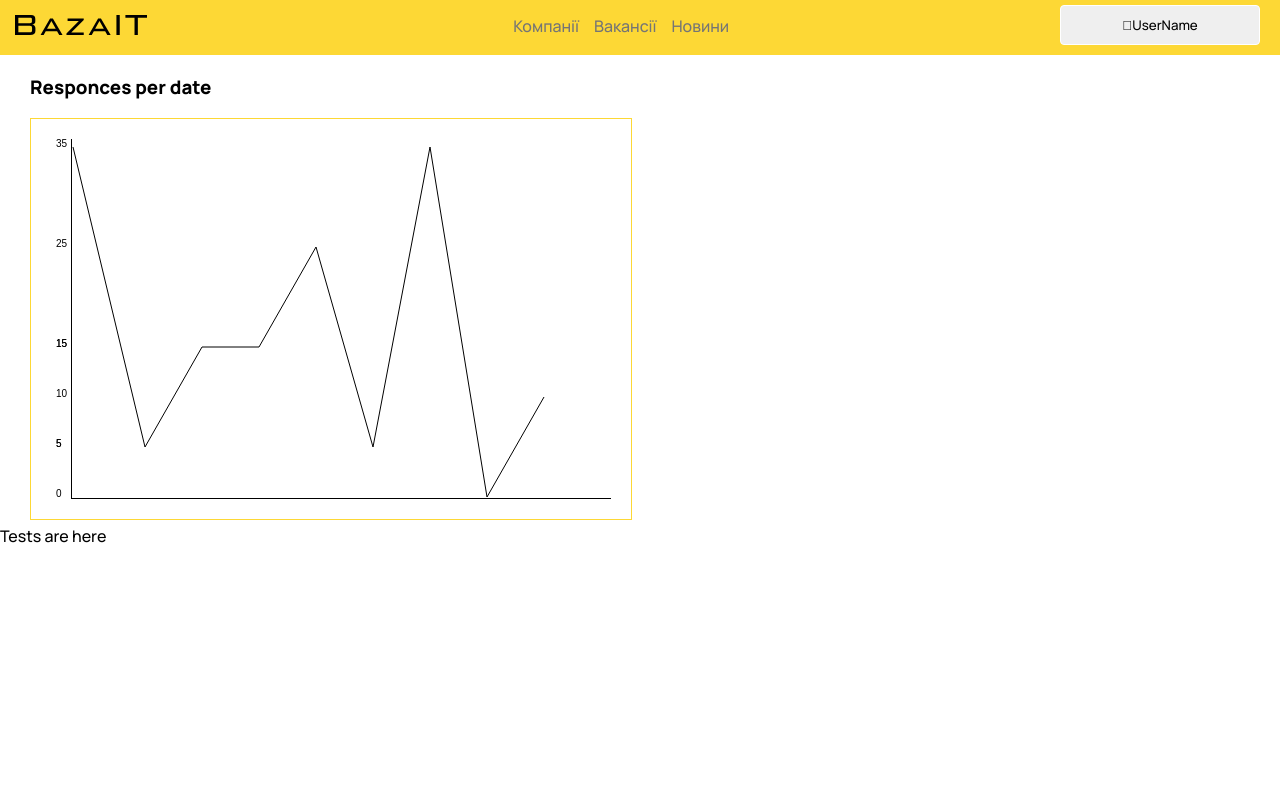
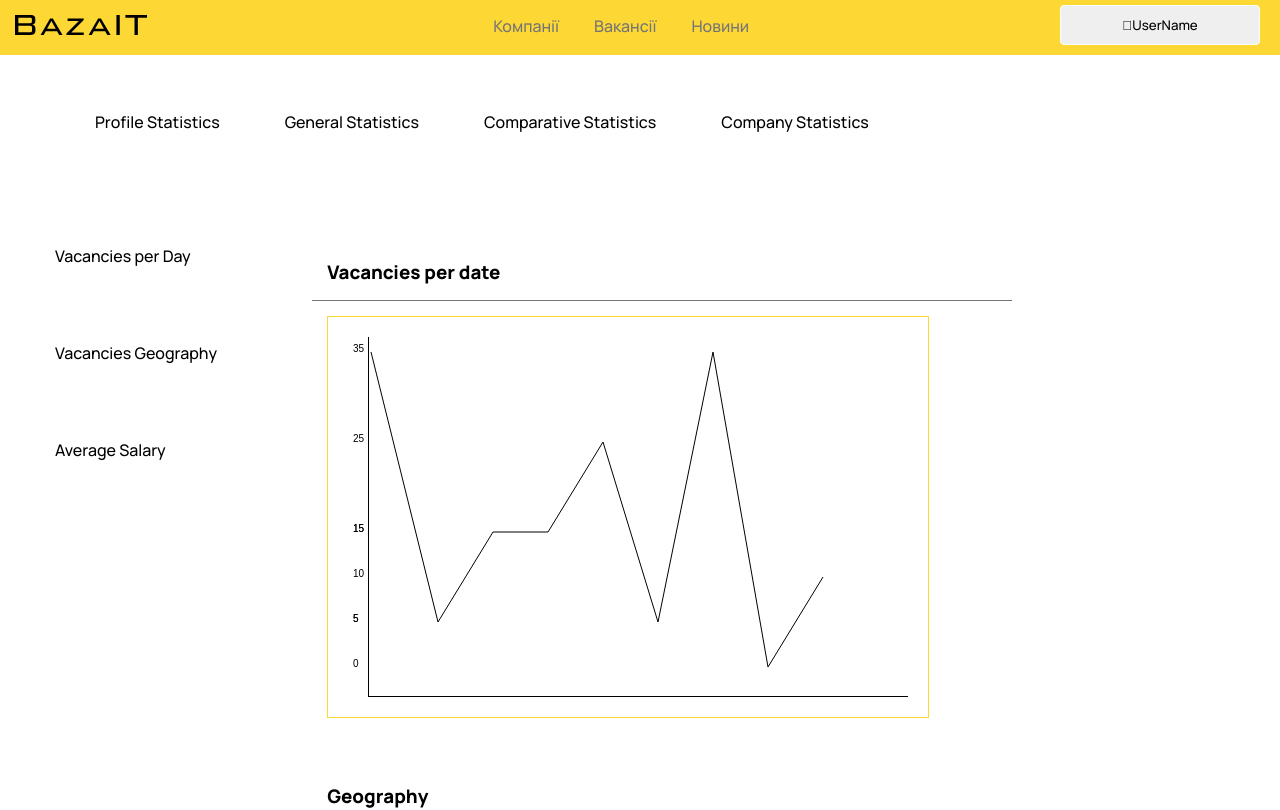
Before and after one commit to ArMANIAK/ITN_hacks2020, a React (Create React App) app: page / in a window 1280 px wide. Shown: the top 810 px of the page. Built offline with nearby package versions, Linux system fonts and the light colour scheme.

Commit message:
re-made statistics module

```diff
--- a/public/index.html
+++ b/public/index.html
@@ -2,42 +2,16 @@
 <html lang="en">
   <head>
     <meta charset="utf-8" />
-    <link rel="icon" href="%PUBLIC_URL%/favicon.ico" />
     <meta name="viewport" content="width=device-width, initial-scale=1" />
     <meta name="theme-color" content="#000000" />
     <meta
       name="description"
       content="Web site created using create-react-app"
     />
-    <link rel="apple-touch-icon" href="%PUBLIC_URL%/logo192.png" />
-    <!--
-      manifest.json provides metadata used when your web app is installed on a
-      user's mobile device or desktop. See https://developers.google.com/web/fundamentals/web-app-manifest/
-    -->
-    <link rel="manifest" href="%PUBLIC_URL%/manifest.json" />
-    <!--
-      Notice the use of %PUBLIC_URL% in the tags above.
-      It will be replaced with the URL of the `public` folder during the build.
-      Only files inside the `public` folder can be referenced from the HTML.
-
-      Unlike "/favicon.ico" or "favicon.ico", "%PUBLIC_URL%/favicon.ico" will
-      work correctly both with client-side routing and a non-root public URL.
-      Learn how to configure a non-root public URL by running `npm run build`.
-    -->
-    <title>React App</title>
+    <title>BazaIT</title>
   </head>
   <body>
     <noscript>You need to enable JavaScript to run this app.</noscript>
     <div id="root"></div>
-    <!--
-      This HTML file is a template.
-      If you open it directly in the browser, you will see an empty page.
-
-      You can add webfonts, meta tags, or analytics to this file.
-      The build step will place the bundled scripts into the <body> tag.
-
-      To begin the development, run `npm start` or `yarn start`.
-      To create a production bundle, use `npm run build` or `yarn build`.
-    -->
   </body>
 </html>
--- a/src/App.js
+++ b/src/App.js
@@ -1,23 +1,8 @@
 import React from 'react';
 import './App.css';
-import Statistics from './components/Statistics/Statistics';
-import Tester from './components/Tester/Tester';
+import Profile from './components/Profile/Profile';
 
 function App() {
-
-  // stats is a mock-up for real data which is fetched from API or DB and might be initialized within backend code
-
-  const stats = { 'Responces per date': [
-    ['2020-09-15', 35],
-    ['2020-09-18', 5],
-    ['2020-09-19', 15],
-    ['2020-09-21', 15],
-    ['2020-09-22', 25],
-    ['2020-09-23', 5],
-    ['2020-09-25', 35],
-    ['2020-10-15', 0],
-    ['2020-10-25', 10],
-  ]};
 
   return (
     <div className="App">
@@ -34,8 +19,7 @@ function App() {
           <button><span></span>UserName</button>
         </div>
       </header>
-      <Statistics stats={ stats } />
-      <Tester />
+      <Profile />
     </div>
   );
 }
--- /dev/null
+++ b/src/components/Profile/Profile.css
@@ -0,0 +1,38 @@
+nav > ul {
+    display: flex;
+    justify-content: center;
+}
+
+nav > ul li {
+    margin-right: 35px;
+}
+
+nav > ul a {
+    padding: 10px 15px;
+    text-decoration: none;
+    color: #000;
+}
+
+nav > ul a:hover {
+    background-color:#FDD835;
+    color: white;
+}
+
+nav > ul li:last-child {
+    margin-right: 0;
+}
+
+.profile-tab {
+    display: flex;
+    padding: 40px;
+}
+
+.profile-tab > nav > ul {
+    flex-direction: column;
+    justify-content: space-between;
+    padding-left: 0px;
+}
+
+.profile-tab > nav li {
+    margin-bottom: 75px;
+}
--- /dev/null
+++ b/src/components/Profile/Profile.js
@@ -0,0 +1,57 @@
+import React from 'react';
+import './Profile.css';
+import Statistics from '../Statistics/Statistics';
+import Tester from '../Tester/Tester';
+
+const Profile = () => {
+
+  // stats is a mock-up for real data which is fetched from API or DB and might be initialized within backend code
+
+  const stats = {
+        'Vacancies per date': [
+            ['2020-09-15', 35],
+            ['2020-09-18', 5],
+            ['2020-09-19', 15],
+            ['2020-09-21', 15],
+            ['2020-09-22', 25],
+            ['2020-09-23', 5],
+            ['2020-09-25', 35],
+            ['2020-10-15', 0],
+            ['2020-10-25', 10],
+        ],
+        'Geography': [
+            ['Lutsk', 10],
+            ['Dnipro', 35],
+            ['Lviv', 44],
+            ['Kyiv', 54],
+            ['Kharkiv', 30],
+            ['Chernihiv', 15],
+            ['Zaporizhzhia', 11],
+        ]};
+
+    return (
+        <div className="profile">
+            <nav className="profile-tab">
+                <ul>
+                    <li><a href="#" title="link to tab">Profile Statistics</a></li>
+                    <li className="active-tab"><a href="#" title="link to tab">General Statistics</a></li>
+                    <li><a href="#" title="link to tab">Comparative Statistics</a></li>
+                    <li><a href="#" title="link to tab">Company Statistics</a></li>
+                </ul>
+            </nav>
+            <div className="profile-tab">
+                <nav className="profile-tab-nav">
+                    <ul>
+                        <li className="active"><a href="#" title="link to API">Vacancies per Day</a></li>
+                        <li className="active"><a href="#" title="link to API">Vacancies Geography</a></li>
+                        <li className="active"><a href="#" title="link to API">Average Salary</a></li>
+                    </ul>
+                </nav>
+                <Statistics stats={stats}/>
+            </div>
+            <Tester />
+        </div>
+    )
+}
+
+export default Profile;
--- a/src/components/Statistics/Graphic.js
+++ b/src/components/Statistics/Graphic.js
@@ -2,21 +2,49 @@ import React, { useRef, useEffect } from 'react';
 
 const Graphic = ( {title, stats} ) => {
 
+    const colors = ['red', 'yellow', 'green', 'blue', 'pink', 'magenta', 'goldenrod', 'lime', 'grey'];
+
     const canvasRef = useRef(null);
 
-    const drawGraphic = (data, canvas, { width, height, padding }) => {
+    const drawGraphic = (data, canvas, { width, height, padding, type }) => {
+
+        // preliminary calculations
+        const offset = 3
         const segments = data.length + 1;
-        const segmentWidth = Math.floor((width - padding - 2) / segments);
-        const min = data.reduce((min, current) => min = current[1] < min ? current[1] : min, Infinity);
+        const segmentWidth = Math.floor((width - padding * 2 - offset) / segments);
+        const min = data.reduce((min, current) => min = current[1] < min ? current[1] : min, Infinity)  - offset;
         const max = data.reduce((max, current) => max = current[1] > max ? current[1] : max, -Infinity);
-        const segmentHeight = Math.floor((height - padding - 2) / (max - min));
-        canvas.beginPath();
-        canvas.moveTo(padding * 2 + 2, height - segmentHeight * (data[0][1] - min) - padding - 2);
-        for (let i = 1, n = data.length; i < n; i++) {
-            canvas.lineTo(segmentWidth * (i + 1), height - segmentHeight * (data[i][1] - min) - padding - 2);
-            canvas.fillText(data[i][1], padding * 2 - 15, height - segmentHeight * (data[i][1] - min) - padding - 2)
+        const segmentHeight = Math.floor((height - padding - offset * 2) / (max - min));
+
+        switch (type) {
+
+            // regular polyline graphic
+            case 'polyline':
+                canvas.beginPath();
+                canvas.moveTo(padding * 2 + offset, height - segmentHeight * (data[0][1] - min) - padding - offset);
+                for (let i = 1, n = data.length; i < n; i++) {
+                    canvas.lineTo(segmentWidth * (i + 1), height - segmentHeight * (data[i][1] - min) - padding - offset);
+                    canvas.fillText(data[i][1], padding * 2 - 15, height - segmentHeight * (data[i][1] - min) - padding - offset)
+                }
+                canvas.stroke();
+            break;
+
+            // bar diagram
+            case 'bar':
+                canvas.fillStyle = colors[0];
+                canvas.fillRect(padding * 2 + offset,
+                                height - segmentHeight * (data[0][1] - min) - padding - offset,
+                                segmentWidth,
+                                segmentHeight * (data[0][1] - min));
+                for (let i = 1, n = data.length; i < n; i++) {
+                    canvas.fillStyle = colors[i % colors.length];
+                    canvas.fillRect(padding * 2 + offset + (segmentWidth + offset) * i,
+                                    height - segmentHeight * (data[i][1] - min) - padding - offset,
+                                    segmentWidth,
+                                    segmentHeight * (data[i][1] - min));
+                }
+            break;
         }
-        canvas.stroke();
     }
 
     useEffect(() => {
@@ -26,13 +54,16 @@ const Graphic = ( {title, stats} ) => {
         let padding = 20;
         canvas.fillRect(padding * 2, padding, width - padding * 3, height - padding * 2);
         canvas.clearRect(padding * 2 + 1, padding, width - padding * 3, height -  padding * 2 - 1);
-        drawGraphic(stats, canvas, {width, height, padding})
+        let type = 'polyline';
+        drawGraphic(stats, canvas, {width, height, padding, type})
     })
 
     return (
-        <div>
-            <h3>{title}</h3>
-            <canvas width={'600px'} height={'400px'} ref={canvasRef}></canvas>
+        <div className="graphic-card">
+            <h3 className="graphic-title">{title}</h3>
+            <div className="graphic-diagram" >
+                <canvas width={'600px'} height={'400px'} ref={canvasRef}></canvas>
+            </div>
         </div>
 
     )
--- a/src/components/Statistics/Statistics.css
+++ b/src/components/Statistics/Statistics.css
@@ -1,7 +1,27 @@
 div.statistics {
     padding-left: 30px;
+    display: flex;
+    flex-direction: column;
 }
 
 canvas {
     border: solid 1px #FDD835;
 }
+
+.graphic-card {
+    margin: 15px;
+    width: 700px;
+    border-radius: 5px;
+}
+
+.graphic-title {
+    padding: 15px;
+    margin: 0;
+    border-radius: 5px 5px 0 0;
+    border-bottom: solid 1px #757575;
+}
+
+.graphic-diagram {
+    padding: 15px;
+    border-radius: 0 0 5px 5px;
+}
```
